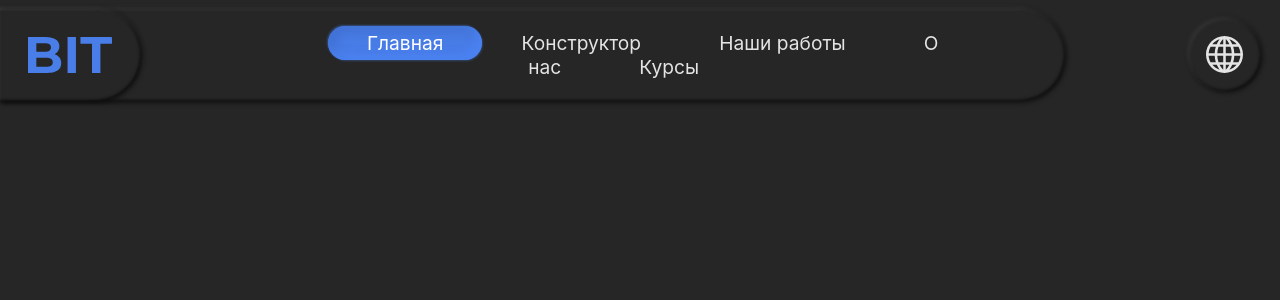
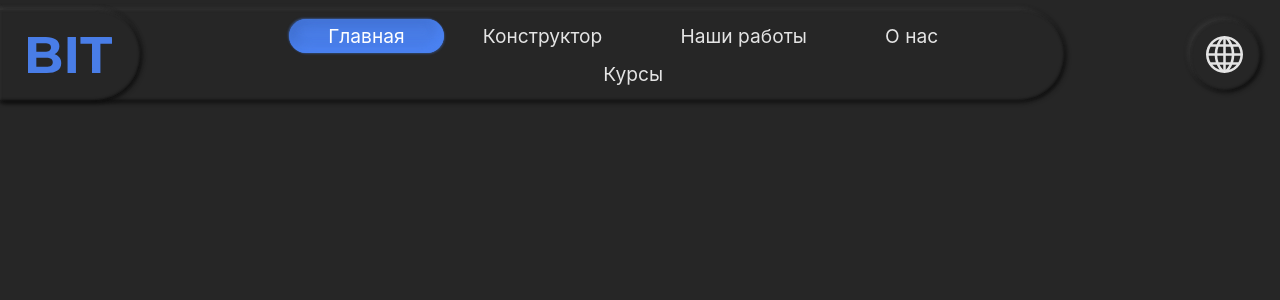
Before and after one commit to PetrTolstov/1bit0, a React (Create React App) app: page / in a window 1280 px wide. Shown: the top 300 px of the page. Built offline with nearby package versions, Linux system fonts and the light colour scheme.

Commit message:
links line highlighting added

```diff
--- a/src/routers/header/styles/header.css
+++ b/src/routers/header/styles/header.css
@@ -49,6 +49,26 @@ nav{
     border-radius: 50px;
 }
 
+a {
+	position: relative;
+	line-height: 2; /*задаём высоту строки*/
+
+}
+a:after {
+	display: block;
+	position: absolute;
+	left: 20%; /*изменить на right:0;, чтобы изменить направление подчёркивания */
+	width: 0;/*задаём длинну линии до наведения курсора*/
+	height: 2px; /*задаём ширину линии*/
+	background-color: #497DE7; /*задаём цвет линии*/
+	content: "";
+	transition: width 0.3s ease-out; /*задаём время анимации*/
+}
+
+a:hover:after{
+	width: 60%; /*устанавливаем значение 60% чтобы ссылка подчёркивалась не полностью*/
+}
+
 header div.navEl{
     padding: 20px 20px;
 
```
